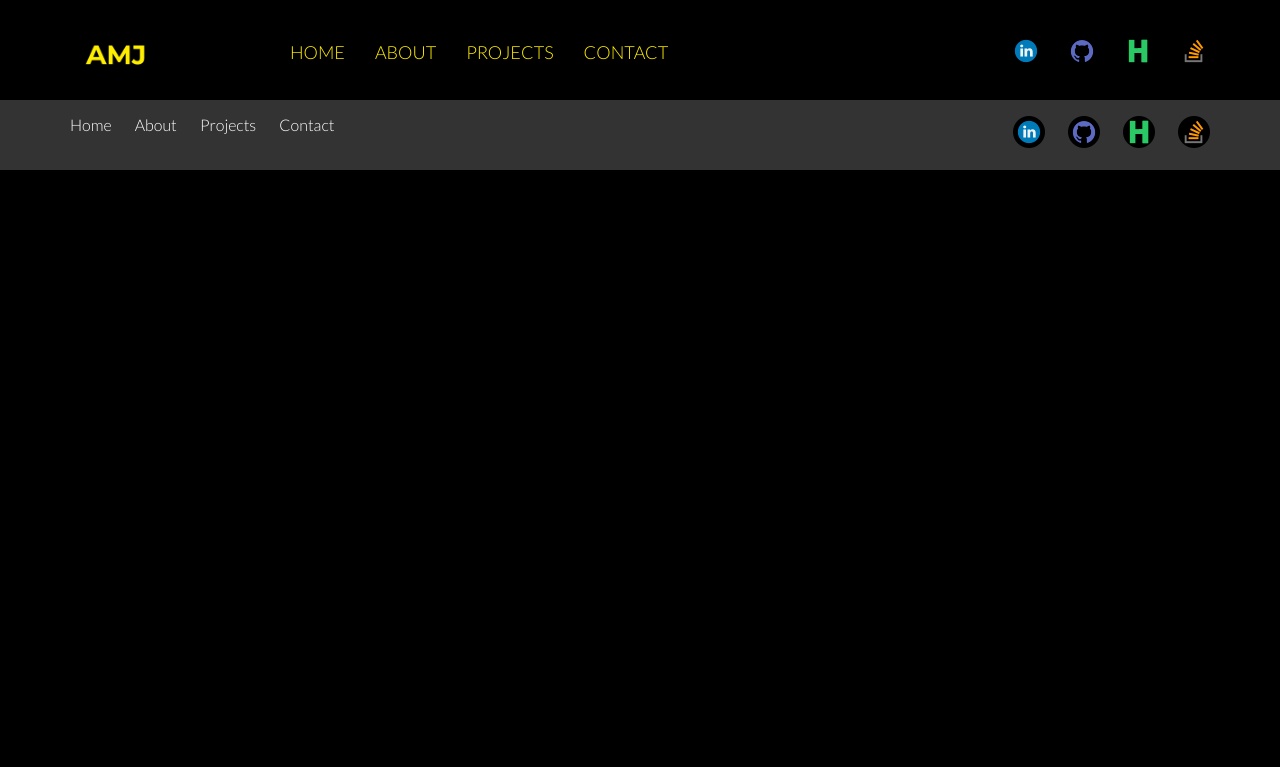
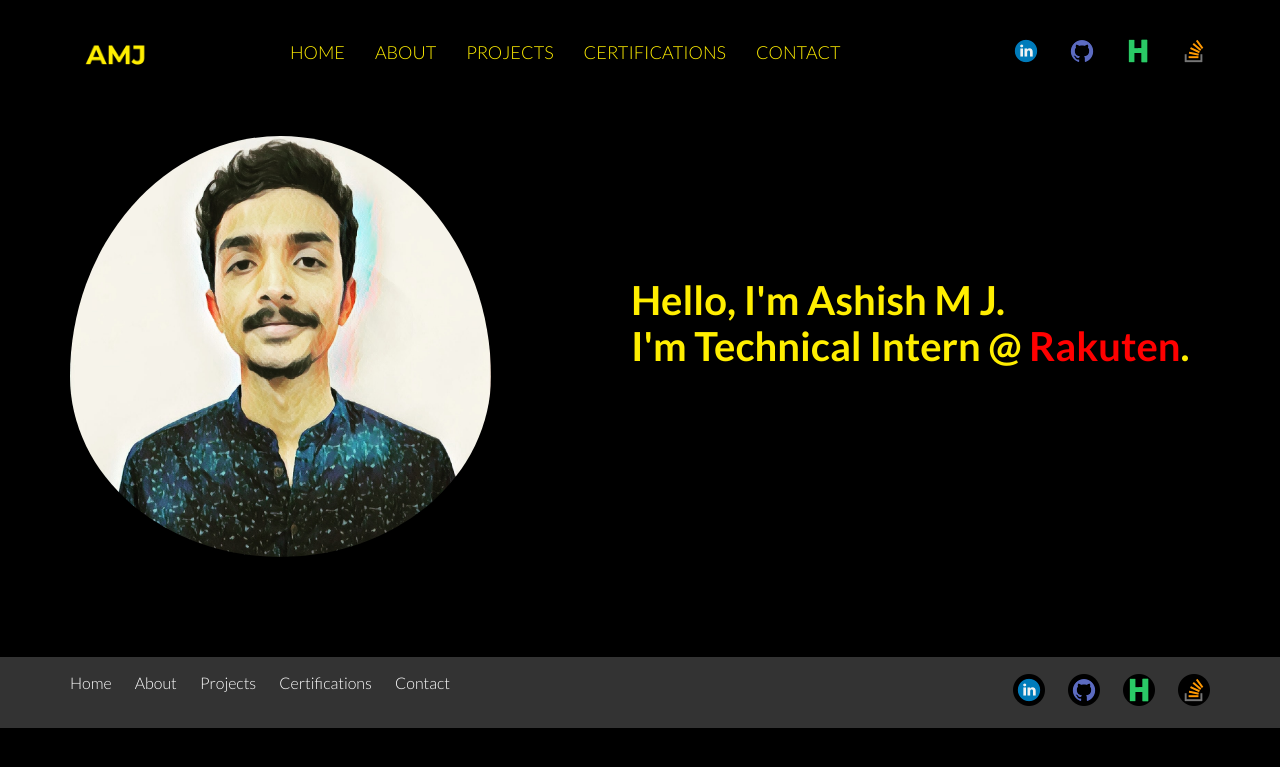
Before and after one commit to ashish-mj/Ashish-M-J, a Flask app: page / in a window 1280 px wide. Shown: the top 767 px of the page. Run offline with Flask 2, Linux system fonts and the light colour scheme.

Commit message:
Create Home Page

```diff
--- a/app.py
+++ b/app.py
@@ -24,7 +24,7 @@ app.config['MAIL_USE_SSL']=True
 
 @app.route('/')
 def home():
-    return render_template('template.html')
+    return render_template('home.html')
 
 
 if __name__ == '__main__':
--- /dev/null
+++ b/static/css/home.css
@@ -0,0 +1,15 @@
+.photo{
+    width: 75%;
+    height: 75%;
+    padding-top: 25px;
+    padding-bottom: 85px;
+    border-radius: 50%;
+}
+
+.text-box{
+    padding-top: 150px;
+}
+
+.rakuten{
+    color: #ff0000;
+}
--- /dev/null
+++ b/templates/home.html
@@ -0,0 +1,18 @@
+{% extends 'template.html' %}
+
+{%block head%}
+  <link rel="stylesheet" href="../static/css/home.css">
+{%endblock%}
+
+{%block content%}
+<div class="row">
+    <div class="col span-1-of-2">
+        <img src="../static/images/prisma.jpg" alt="AMJ  image" class="photo">
+    </div>
+    <div class="col span-1-of-2"></div>
+    <h1 class="text-box">Hello, I'm Ashish M J.
+        <br>I'm Technical Intern @ <span class="rakuten">Rakuten</span>.</h1>
+    </div>
+</div>
+</div>
+{%endblock%}
--- a/templates/template.html
+++ b/templates/template.html
@@ -20,13 +20,16 @@
         <img src="../static/images/logo.png" alt="AMJ  logo" class="logo">
         <ul class="main-nav">
             <li >
-                <a href="#">Home</a>
+                <a href="{{url_for('home')}}">Home</a>
             </li>
             <li>
                 <a href="#">About</a>
             </li>
             <li>
                 <a href="#">Projects</a>
+            </li>
+            <li>
+                <a href="#">Certifications</a>
             </li>
             <li>
                 <a href="#">Contact</a>
@@ -59,13 +62,16 @@
             <div class="col span-1-of-2">
                 <ul class="footer-nav">
                     <li >
-                        <a href="#">Home</a>
+                        <a href="{{url_for('home')}}">Home</a>
                     </li>
                     <li>
                         <a href="#">About</a>
                     </li>
                     <li>
                         <a href="#">Projects</a>
+                    </li>
+                    <li>
+                        <a href="#">Certifications</a>
                     </li>
                     <li>
                         <a href="#">Contact</a>
```
